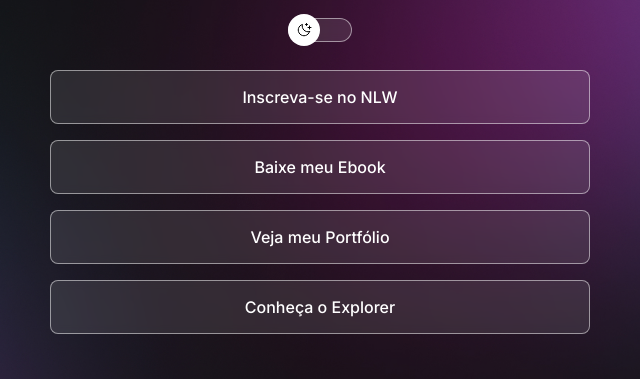
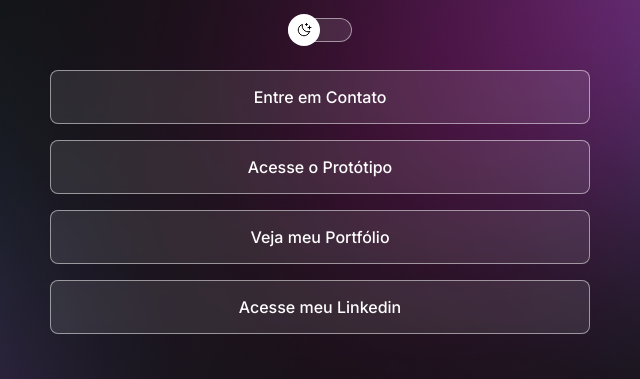
Before and after one commit to pedrohpdo/Discover-Rocketseat, a plain HTML site: page index.html in a window 1280 px wide. Shown: the part 225-604 px from the top of the page, 320-960 px from the left. Drawn offline with nearby package versions, Linux system fonts and the light colour scheme.

Commit message:
update .links

```diff
--- a/index.html
+++ b/index.html
@@ -20,10 +20,10 @@
         </div>
 
         <nav class="links">
-            <a href="#">Inscreva-se no NLW</a>
-            <a href="#">Baixe meu Ebook</a>
+            <a href="mailto:pedro.henrique.pereira.oliveira@maisunifacisa.com.br">Entre em Contato</a>
+            <a href="https://www.figma.com/community/file/1187422022288947321" rel="next" target="_blank">Acesse o Protótipo</a>
             <a href="https://github.com/pedrohpdo" rel="next" target="_blank">Veja meu Portfólio</a>
-            <a href="#">Conheça o Explorer</a>
+            <a href="https://linkedin.com/in/ppedropereiraa" rel="next" target="_blank">Acesse meu Linkedin</a>
         </nav>
 
         <section class="social-links">
```
